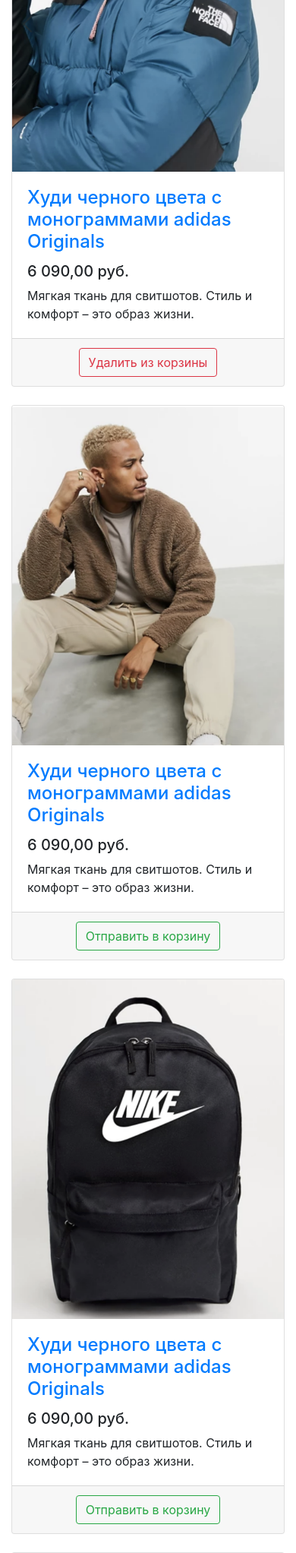
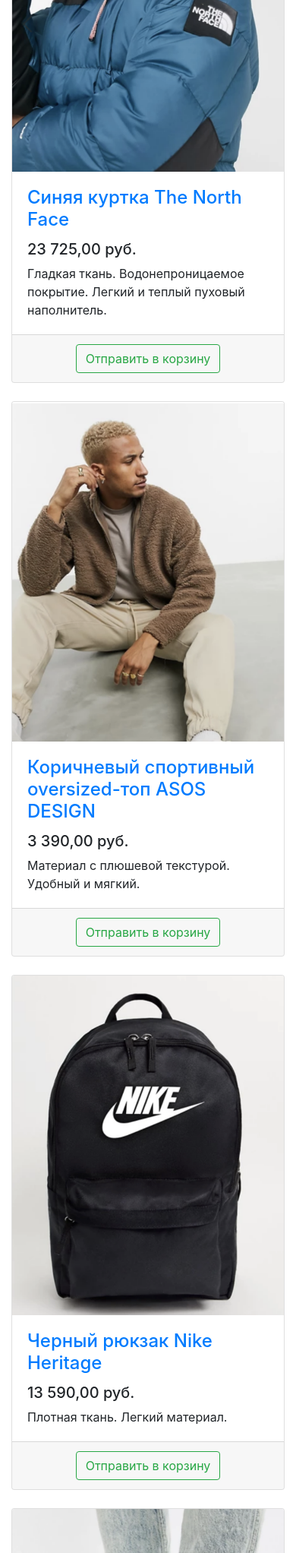
Before and after one commit to elclass1co/geekshop, a Django app: page /products/ in a window 390 px wide. Shown: the part 1639-3683 px from the top of the page at 76% size. Run offline with Django 3.2, Linux system fonts and the light colour scheme; some libraries are stand-ins or nearby versions.

Commit message:
lesson2_homework

```diff
--- a/products/templates/products/products.html
+++ b/products/templates/products/products.html
@@ -58,13 +58,13 @@
             </div>
 
             <div class="row">
-
+                {% for product in products %}
                 <div class="col-lg-4 col-md-6 mb-4">
                     <div class="card h-100">
                         <a href="#">
-                            {% for product in products %}
+
                             <img class="card-img-top"
-                                 src="{% static 'vendor/img/products/Adidas-hoodie.png' %}"
+                                 src="{% static product.image %}"
                                  alt="">
                         </a>
                         <div class="card-body">
@@ -82,109 +82,7 @@
 
                     </div>
                 </div>
-
-                <div class="col-lg-4 col-md-6 mb-4">
-                    <div class="card h-100">
-                        <a href="#">
-                            <img class="card-img-top"
-                                 src="{% static 'vendor/img/products/Blue-jacket-The-North-Face.png' %}" alt="">
-                        </a>
-                        <div class="card-body">
-                            <h4 class="card-title">
-                                <a href="#">{{ product.name }}</a>
-                            </h4>
-                            <h5>{{ product.price }}</h5>
-                            <p class="card-text">
-                                {{ product.description }}
-                            </p>
-                        </div>
-                        <div class="card-footer text-center">
-                            <button type="button" class="btn btn-outline-danger">Удалить из корзины</button>
-                        </div>
-                    </div>
-                </div>
-
-                <div class="col-lg-4 col-md-6 mb-4">
-                    <div class="card h-100">
-                        <a href="#">
-                            <img class="card-img-top"
-                                 src="{% static 'vendor/img/products/Brown-sports-oversized-top-ASOS-DESIGN.png' %}"
-                                 alt="">
-                        </a>
-                        <div class="card-body">
-                            <h4 class="card-title">
-                                <a href="#">{{ product.name }}</a>
-                            </h4>
-                            <h5>{{ product.price }}</h5>
-                            <p class="card-text">{{ product.description }}</p>
-                        </div>
-                        <div class="card-footer text-center">
-                            <button type="button" class="btn btn-outline-success">Отправить в корзину</button>
-                        </div>
-                    </div>
-                </div>
-
-                <div class="col-lg-4 col-md-6 mb-4">
-                    <div class="card h-100">
-                        <a href="#">
-                            <img class="card-img-top"
-                                 src="{% static 'vendor/img/products/Black-Nike-Heritage-backpack.png' %}"
-                                 alt="">
-                        </a>
-                        <div class="card-body">
-                            <h4 class="card-title">
-                                <a href="#">{{ product.name }}</a>
-                            </h4>
-                            <h5>{{ product.price }}</h5>
-                            <p class="card-text">{{ product.description }}</p>
-                        </div>
-                        <div class="card-footer text-center">
-                            <button type="button" class="btn btn-outline-success">Отправить в корзину</button>
-                        </div>
-                    </div>
-                </div>
-
-                <div class="col-lg-4 col-md-6 mb-4">
-                    <div class="card h-100">
-                        <a href="#">
-                            <img class="card-img-top"
-                                 src="{% static 'vendor/img/products/Black-Dr-Martens-shoes.png' %}"
-                                 alt="">
-                        </a>
-                        <div class="card-body">
-                            <h4 class="card-title">
-                                <a href="#">{{ product.name }}</a>
-                            </h4>
-                            <h5>{{ product.price }}</h5>
-                            <p class="card-text">{{ product.description }}</p>
-                        </div>
-                        <div class="card-footer text-center">
-                            <button type="button" class="btn btn-outline-success">Отправить в корзину</button>
-                        </div>
-                    </div>
-                </div>
-
-                <div class="col-lg-4 col-md-6 mb-4">
-                    <div class="card h-100">
-                        <a href="#">
-                            <img class="card-img-top"
-                                 src="{% static 'vendor/img/products/Dark-blue-wide-leg-ASOs-DESIGN-trousers.png' %}"
-                                 alt="">
-                        </a>
-                        <div class="card-body">
-                            <h4 class="card-title">
-                                <a href="#">{{ product.name }}</a>
-                            </h4>
-                            <h5>{{ product.price }}</h5>
-                            <p class="card-text">{{ product.description }}</p>
-                            {% endfor %}
-                        </div>
-
-                        <div class="card-footer text-center">
-                            <button type="button" class="btn btn-outline-success">Отправить в корзину</button>
-                        </div>
-                    </div>
-                </div>
+                 {% endfor %}
 
             </div>
 
--- a/products/views.py
+++ b/products/views.py
@@ -15,19 +15,42 @@
     context = {
         'title': 'GeekShop - каталог',
         'products': [
-            {'name': 'Худи черного цвета с монограммами adidas Originals', 'price': '6 090,00 руб.', 'description':
-                'Мягкая ткань для свитшотов. Стиль и комфорт – это образ жизни.'},
-            {'name': 'Синяя куртка The North Face', 'price': '23 725,00 руб.', 'description':
-                'Гладкая ткань. Водонепроницаемое покрытие. Легкий и теплый пуховый наполнитель.'},
-            {'name': 'Коричневый спортивный oversized-топ ASOS DESIGN', 'price': '3 390,00 руб.', 'description  ':
-                'Материал с плюшевой текстурой. Удобный и мягкий.'},
-            {'name': 'Черный рюкзак Nike Heritage', 'price': '13 590,00 руб.', 'description  ':
-                'Плотная ткань. Легкий материал.'},
-            {'name': 'Черные туфли на платформе с 3 парами люверсов Dr Martens 1461 Bex', 'price': '2 340,00 руб.',
-             'description  ':
-                 'Гладкий кожаный верх. Натуральный материал.'},
-            {'name': 'Темно-синие широкие строгие брюки ASOS DESIGN', 'price': '2 890,00 руб.', 'description  ':
-                'Легкая эластичная ткань сирсакер Фактурная ткань.'},
+            {
+                'name': 'Худи черного цвета с монограммами adidas Originals',
+                'price': '6 090,00 руб.',
+                'description': 'Мягкая ткань для свитшотов. Стиль и комфорт – это образ жизни.',
+                'image': 'vendor/img/products/Adidas-hoodie.png',
+            },
+            {
+                'name': 'Синяя куртка The North Face',
+                'price': '23 725,00 руб.',
+                'description': 'Гладкая ткань. Водонепроницаемое покрытие. Легкий и теплый пуховый наполнитель.',
+                'image': 'vendor/img/products/Blue-jacket-The-North-Face.png',
+            },
+            {
+                'name': 'Коричневый спортивный oversized-топ ASOS DESIGN',
+                'price': '3 390,00 руб.',
+                'description': 'Материал с плюшевой текстурой. Удобный и мягкий.',
+                'image': 'vendor/img/products/Brown-sports-oversized-top-ASOS-DESIGN.png',
+            },
+            {
+                'name': 'Черный рюкзак Nike Heritage',
+                'price': '13 590,00 руб.',
+                'description': 'Плотная ткань. Легкий материал.',
+                'image': 'vendor/img/products/Black-Nike-Heritage-backpack.png',
+            },
+            {
+                'name': 'Черные туфли на платформе с 3 парами люверсов Dr Martens 1461 Bex',
+                'price': '2 340,00 руб.',
+                'description': 'Гладкий кожаный верх. Натуральный материал.',
+                'image': 'vendor/img/products/Black-Dr-Martens-shoes.png',
+            },
+            {
+                'name': 'Темно-синие широкие строгие брюки ASOS DESIGN',
+                'price': '2 890,00 руб.',
+                'description': 'Легкая эластичная ткань сирсакер Фактурная ткань.',
+                'image': 'vendor/img/products/Dark-blue-wide-leg-ASOs-DESIGN-trousers.png',
+            },
         ]
     }
 
```
